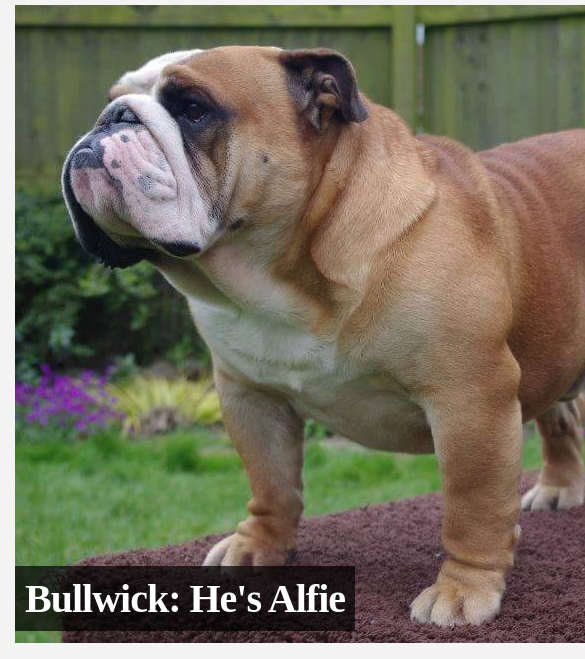
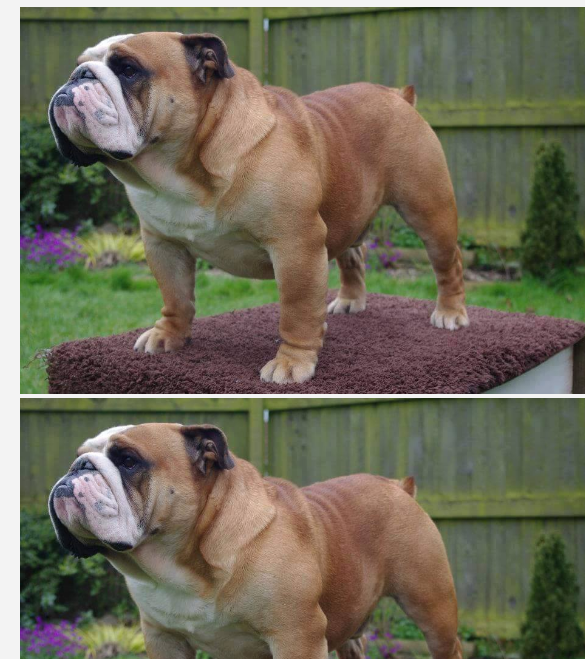
Before and after one commit to reeseoo/reeseoo.github.io, a plain HTML site: page dogs.html in a window 390 px wide. Shown: the part 268-927 px from the top of the page, 585 px wide, since content can reach past the window. Drawn offline with Linux system fonts and the light colour scheme; a web font is replaced by a local one.

Commit message:
made cards semi-responsive

```diff
--- a/Styles/Site.css
+++ b/Styles/Site.css
@@ -113,7 +113,43 @@ img.hero {
     padding-right: 15px;
     padding-top:15px;
 }
-/*Dog cards*/
+
+.gods {
+    width: 583px;
+}
+
+td {
+    display: inline;
+    padding: 3px;
+}
+
+/*#contentBox {
+    margin: 0px auto;
+    width:100%;
+    display: inline;
+}
+
+#column1 {
+    float:left;
+    margin:0;
+    width:33%;
+    display: inline;
+}
+
+#column2 {
+    float:left;
+    margin:0;
+    width:33%;
+    display: inline;
+}
+
+#column3 {
+    float:left;
+    margin:0;
+    width:33%;
+    display: inline;
+}*/
+/*Dog cards
 .dogs {
     z-index: 0;
 }
@@ -125,7 +161,7 @@ img.hero {
 
 h3 {
     position: absolute;
-    top: 531px;
+    top: 530px;
     left: 0;
     width: 100%;
 }
@@ -137,7 +173,7 @@ h3 span {
    background: rgb(0, 0, 0);
    background: rgba(0, 0, 0, 0.7);
    padding: 10px;
-}
+}*/
 
 @media screen and (max-width: 720px) {
     #nav-links {
--- a/dogs.html
+++ b/dogs.html
@@ -37,10 +37,45 @@
     <div class="main-container">
         <h2 style="font-family: 'Trirong', serif;">Dogs</h2>
 
-            <div class="cards">
+<table>
+    <tbody>
+        <tr>
+            <td><img class="gods" src="Images/Alfie.jpg"/></td>
+            <td><img class="gods" src="Images/Alfie.jpg"/></td>
+        </tr>
+        <tr>
+            <td><img class="gods" src="Images/Alfie.jpg"/></td>
+            <td><img class="gods" src="Images/Alfie.jpg"/></td>
+        </tr>
+        <tr>
+            <td><img class="gods" src="Images/Alfie.jpg"/></td>
+            <td><img class="gods" src="Images/Alfie.jpg"/></td>
+        </tr>
+    </tbody>
+</table>
+
+<!-- of course, you should move the inline CSS style to your stylesheet -->
+<!-- main container, width = 70% of page, centered -->
+<!--<div id="contentBox">-->
+
+ <!-- columns divs, float left, no margin so there is no space between column, width=1/3 -->
+    <!--<div id="column1">
+     CONTENT CONTENT CONTENT CONTENT CONTENT
+    </div>
+
+    <div id="column2">
+     CONTENT CONTENT CONTENT CONTENT CONTENT
+    </div>
+
+    <div id="column3">
+     CONTENT CONTENT CONTENT CONTENT CONTENT
+    </div>
+</div>-->
+            <!--<div class="cards">
                 <img class="dogs" src="Images/Alfie.jpg"/>
                 <h3><span>Bullwick: He's Alfie</span></h3>
-            </div>
+            </div>-->
+
     </div>
     <footer>
         <div class="footer">
```
Also changed, not shown: index.html (+1 -0 lines), Images/Icons/FB-brown.svg (added), 3 other files.
